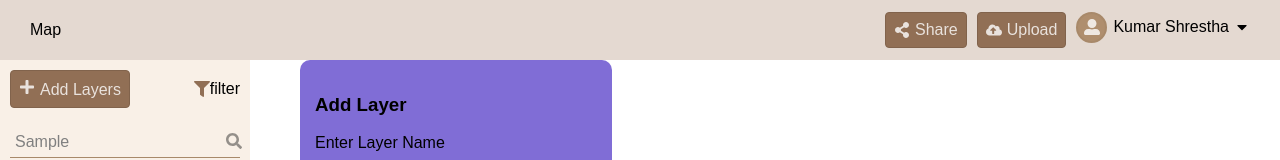
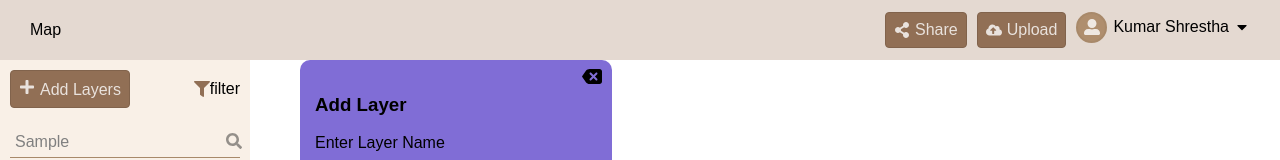
Before and after one commit to naxa-developers/mapnaxaFrontend, a React (Create React App) app: page / in a window 1280 px wide. Both pictures are taken after typing "Sample" into the empty fields and a click on the button "Add Layers". Shown: the top 160 px of the page. Built offline with nearby package versions, Linux system fonts and the light colour scheme.

Commit message:
addlayer modified

```diff
--- a/src/App.js
+++ b/src/App.js
@@ -2,7 +2,7 @@ import React from 'react';
 import './scss/style.scss';
 import Header from './components/Header';
 import Sidebar from './components/Sidebar';
-import AddLayer from './components/AddLayer'
+
 
 
 function App() {
@@ -10,7 +10,7 @@ function App() {
     <div>
       <Header/>
       <Sidebar />
-      <AddLayer/>
+
     </div>
     );
 }
--- a/src/components/AddLayer.js
+++ b/src/components/AddLayer.js
@@ -1,6 +1,7 @@
 import React, { Component } from 'react';
 import '../Css/newlayer.css'
 import { IoIosAddCircle } from "react-icons/io";
+import { TiBackspace } from "react-icons/ti";
 import Button from '@material-ui/core/Button';
 
 
@@ -16,6 +17,14 @@ class AddLayer extends Component
         return (
             <div className="addLayerdiv" onClick={ this.hideAddLayerPopOver }>
                 <h3>Add Layer</h3>
+                <TiBackspace style={{position:"absolute",marginLeft:265,marginTop:-70}}  size='1.5em' onClick={()=>
+                {
+                    this.props.addLayerPopOverIsShown=false;
+                    console.log(this.props.addLayerPopOverIsShown);
+
+                }
+
+                }/>
                 <p>Enter Layer Name</p>
                 <input placeholder="Filter By Field" style={{borderRadius:5}}></input>
                 <p>Add Category</p>
@@ -26,7 +35,7 @@ class AddLayer extends Component
                     <option value="Development " />
                 </datalist>
                 <label>
-                    <input list="category" name="Ncategory" placeholder="Select category" style={{borderRadius:5}} id='spinner' />
+                    <input list="category" name="Ncategory" placeholder="Select category" style={{borderRadius:5}} readonly id='spinner' />
                     <IoIosAddCircle size='1.5em' id='addicon' />
                 </label>
                 <p>Data Source</p>
```
